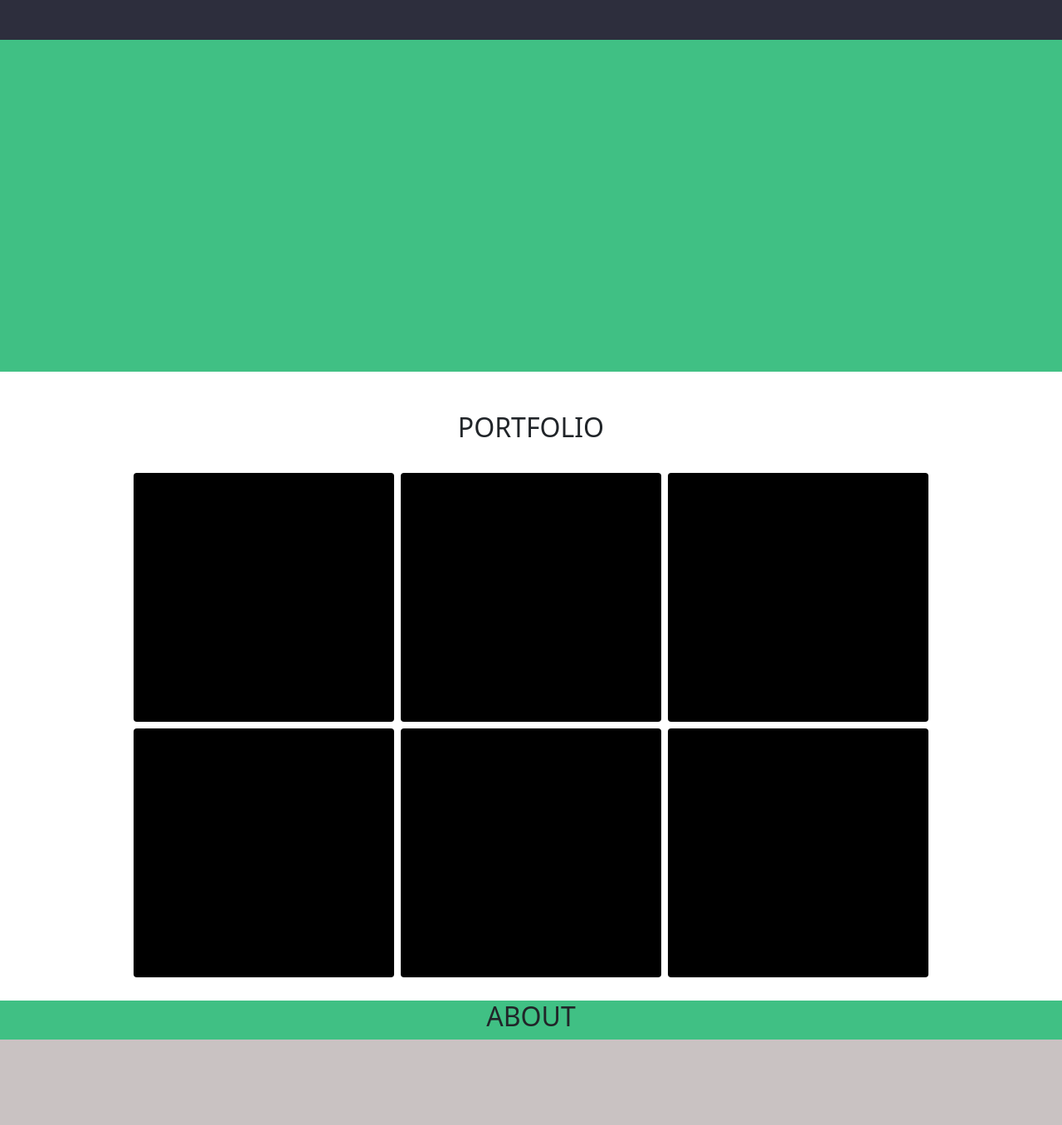
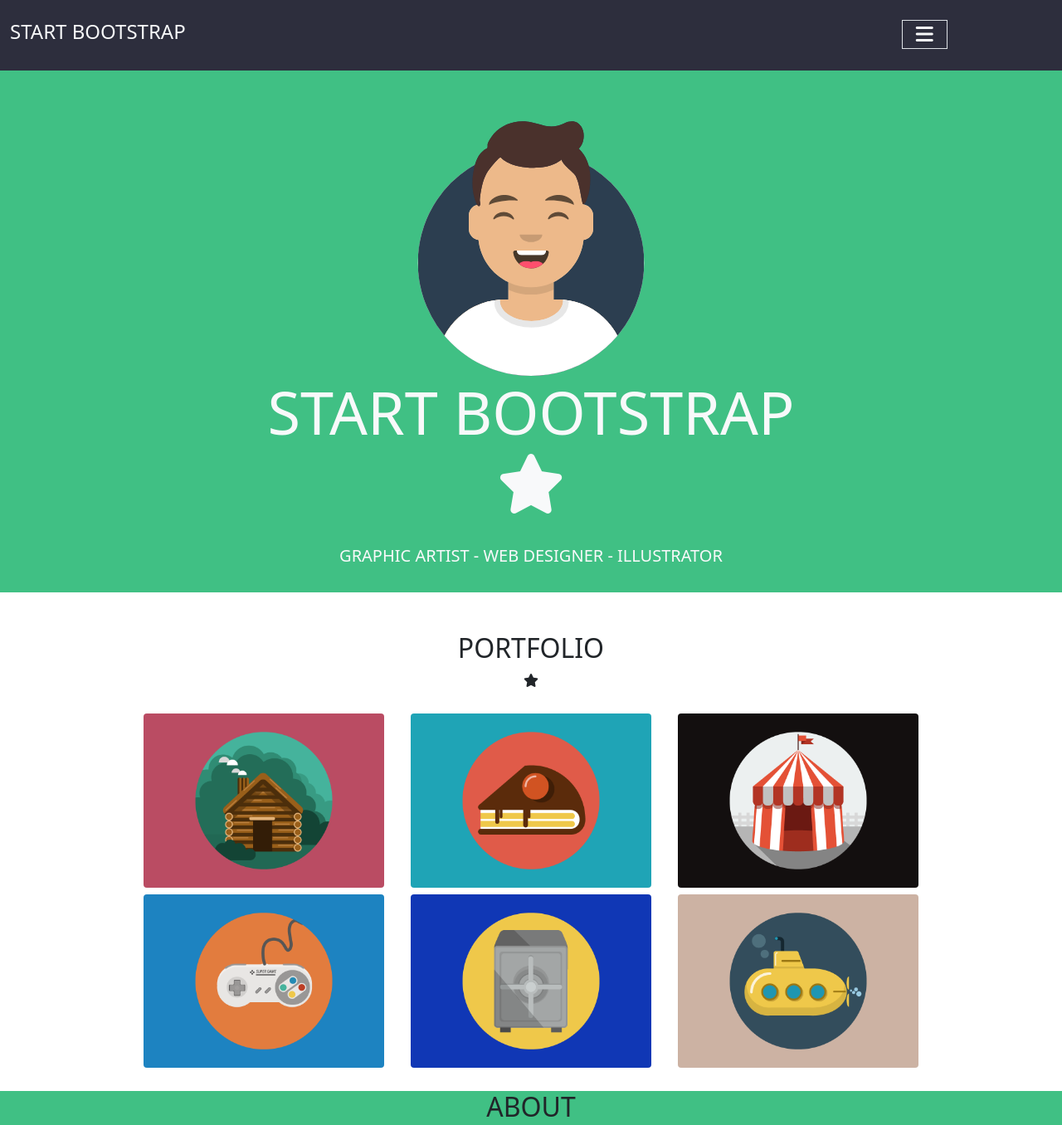
Before and after one commit to GabriPini/html-css-bootstrap-freelancer, a plain HTML site: page index.html in a window 1280 px wide. Shown: the top 1356 px of the page at 83% size. Drawn offline with nearby package versions, Linux system fonts and the light colour scheme.

Commit message:
start add content

```diff
--- a/assets/css/style.css
+++ b/assets/css/style.css
@@ -5,7 +5,6 @@
 
 .debug .bg_header_img{
     background-color: rgb(64, 192, 132);
-    height: 400px;
 }
 
 .debug .bg_header_img2{
@@ -43,3 +42,13 @@ background-color: black;
     padding: 0;
     margin: 0;
 }
+
+.img_jumbo_size{
+    width: 300px;
+    padding-top: 50px;
+}
+img{
+    width: 100%;
+
+
+}
--- a/index.html
+++ b/index.html
@@ -14,23 +14,29 @@
 <div class="container-fluid">
     <div class="row bg_header">
         <div class="col-10 text-light p-4">
+             <h4>START BOOTSTRAP</h4>
         </div>
         <div class="col-1 text-light pt-4 bg_header">
+            <i class="fa-solid fa-bars fa-xl p-3 border"></i>
         </div>
-        <div class="col-12 bg_header_img ">
+        <div class="col-12 bg_header_img text-center text-light">
+            <img class="img_jumbo_size" src="assets/img/avatar.svg" alt="">
+            <h1 class="display-2">START BOOTSTRAP<br> <i class="fa-solid fa-star"></i></h1>
+             <h5 class="p-4">GRAPHIC ARTIST - WEB DESIGNER - ILLUSTRATOR</h5>
         </div>
 </div>
 
 <div class="container-fluid text-center mt-5 ">
     <h2>PORTFOLIO</h2>
+     <span><i class="fa-solid fa-star"></i></span>
+    <div class="row justify-content-center p-4">
+        <div class="col-12 col-md-5 col-lg-3 m-1"><img class="rounded " src="assets/img/cabin.png" alt=""></div>
+        <div class="col-12 col-md-5 col-lg-3 m-1"><img class="rounded " src="assets/img/cake.png" alt=""></div>
+        <div class="col-12 col-md-5 col-lg-3 m-1"><img class="rounded " src="assets/img/circus.png" alt=""></div>
+        <div class="col-12 col-md-5 col-lg-3 m-1"><img class="rounded " src="assets/img/game.png" alt=""></div>
+        <div class="col-12 col-md-5 col-lg-3 m-1"><img class="rounded " src="assets/img/safe.png" alt=""></div>
+        <div class="col-12 col-md-5 col-lg-3 m-1"><img class="rounded " src="assets/img/submarine.png" alt=""></div>
 
-    <div class="row justify-content-center p-4">
-        <div class="col-12 col-md-5 col-lg-3 rounded m-1 img_size"></div>
-        <div class="col-12 col-md-5 col-lg-3 rounded m-1 img_size"></div>
-        <div class="col-12 col-md-5 col-lg-3 rounded m-1 img_size"></div>
-        <div class="col-12 col-md-5 col-lg-3 rounded m-1 img_size"></div>
-        <div class="col-12 col-md-5 col-lg-3 rounded m-1 img_size"></div>
-        <div class="col-12 col-md-5 col-lg-3 rounded m-1 img_size"></div>
 
     </div>
 </div>
```
